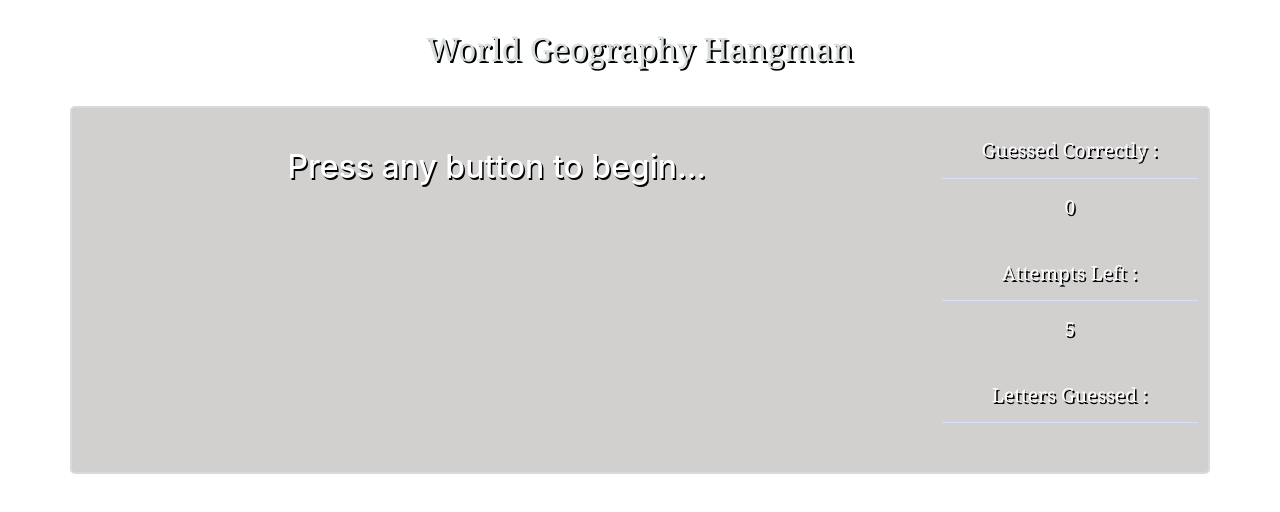
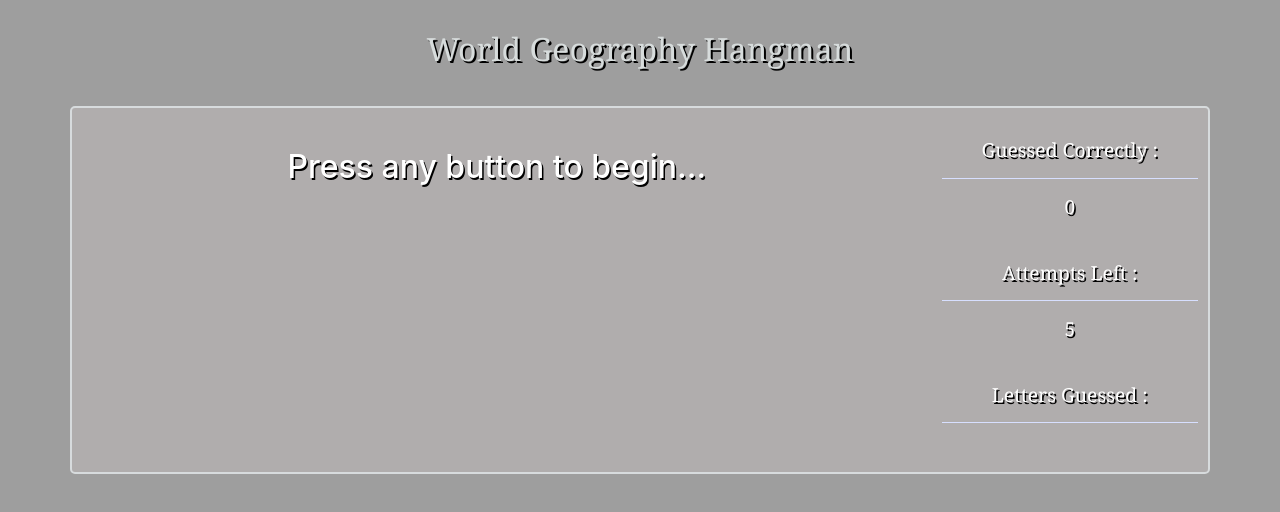
Before and after one commit to Michael-Kim0717/Word-Guess-Game, a plain HTML site: page index.html in a window 1280 px wide. Drawn offline with nearby package versions, Linux system fonts and the light colour scheme; the site is published under a folder, as on GitHub Pages, so addresses that start at the root find nothing; a web font is replaced by a local one.

Commit message:
Quick background image fix

```diff
--- a/assets/css/style.css
+++ b/assets/css/style.css
@@ -12,7 +12,7 @@ h1 {
 /* Body */
 
 body {
-    background: url('/assets/images/background.jpg');
+    background: url('../images/background.jpg') no-repeat;
     background-size: cover;
 }
 
```
